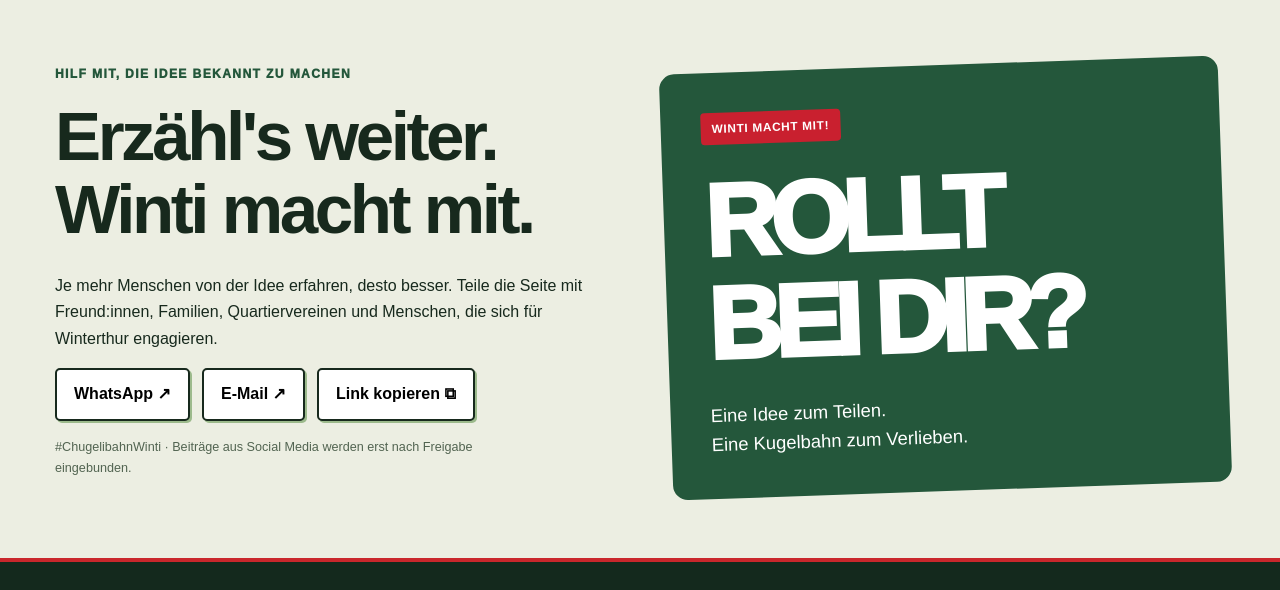
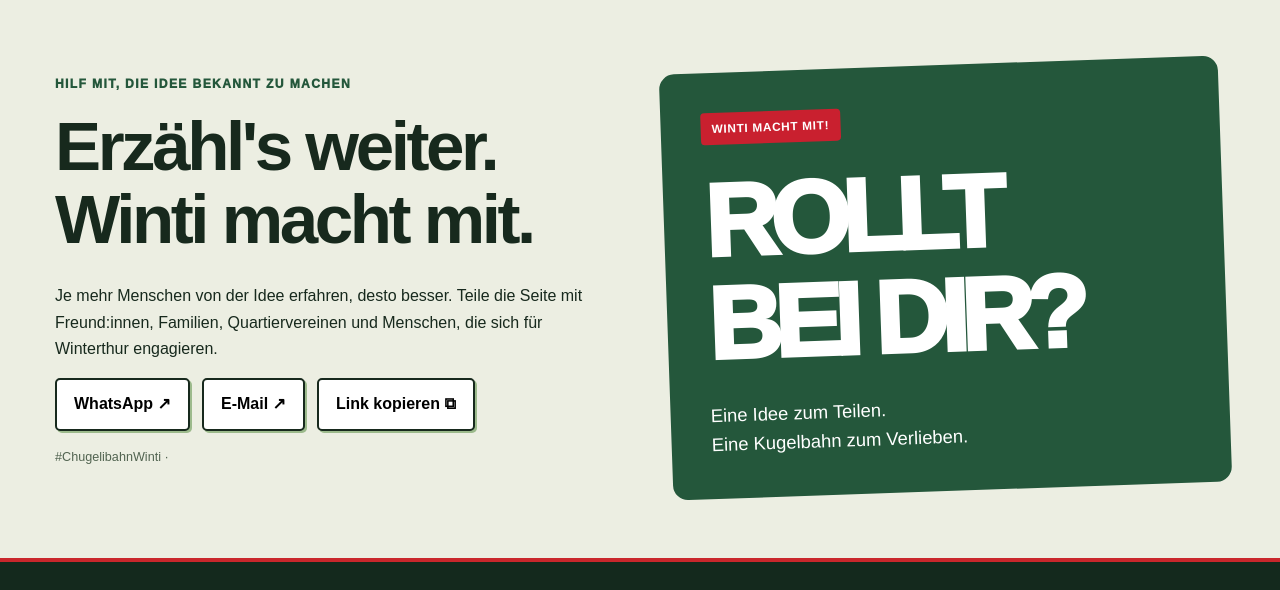
Before and after one commit to stefanott1007/chuegelibahn, a plain HTML site: page petition.html in a window 1280 px wide. Shown: the part 1752-2342 px from the top of the page. Drawn offline with Linux system fonts and the light colour scheme.

Commit message:
Kopfzeile vereinfachen

```diff
--- a/petition.html
+++ b/petition.html
@@ -16,7 +16,7 @@
         <span class="topline-badge"
           ><strong class="community-wordmark">WINTI.</strong> Ein Herzensprojekt aus Winterthur –
           für Kinder</span
-        ><span>Unabhängig · Lokal · Gemeinsam</span>
+        >
       </div>
     </div>
     <header class="nav">
@@ -173,7 +173,7 @@
               ><button data-copy="#start">Link kopieren ⧉</button>
             </div>
             <p class="smallprint share-note">
-              #ChugelibahnWinti · Beiträge aus Social Media werden erst nach Freigabe eingebunden.
+              #ChugelibahnWinti ·
             </p>
           </div>
           <div class="share-poster">
```
